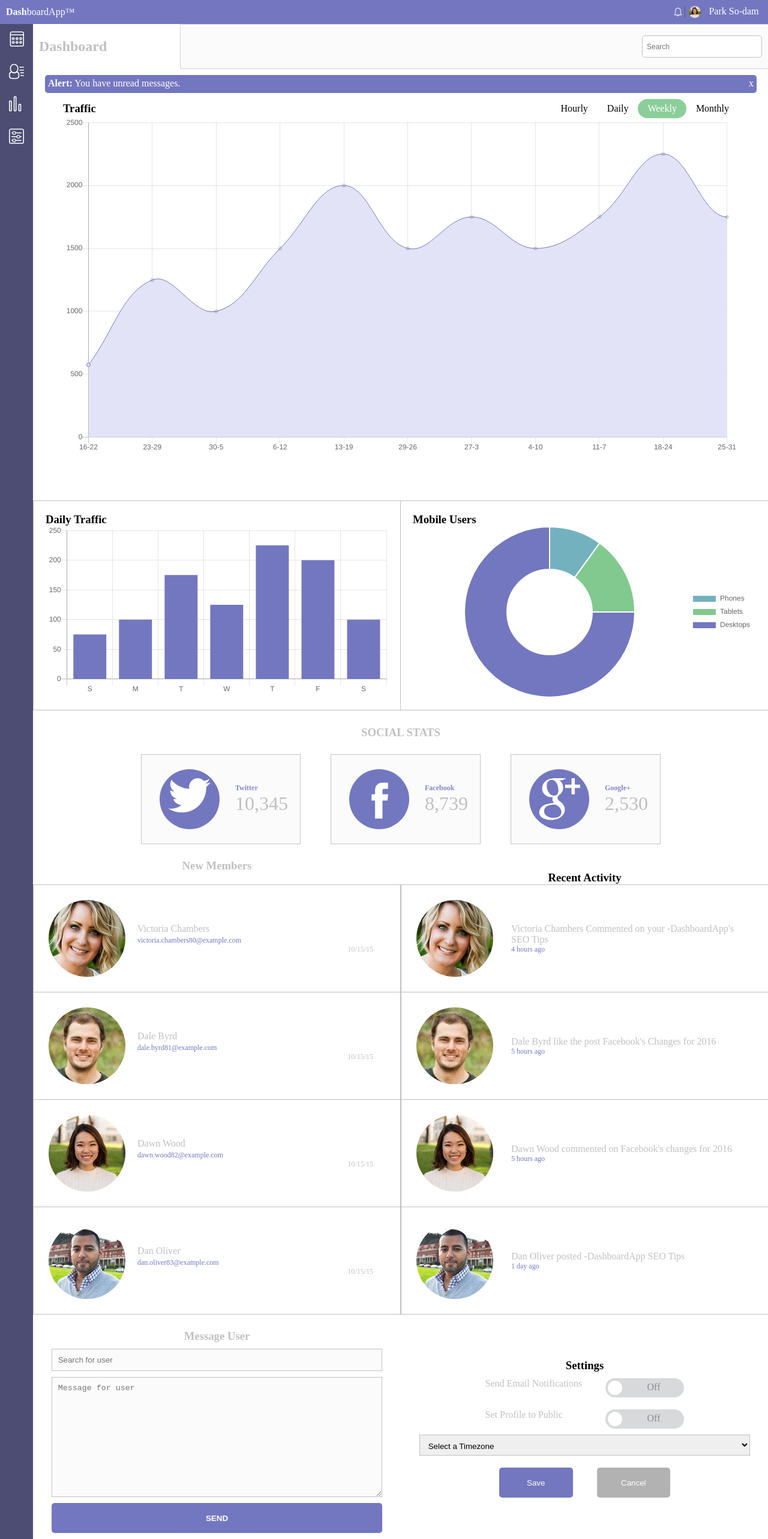
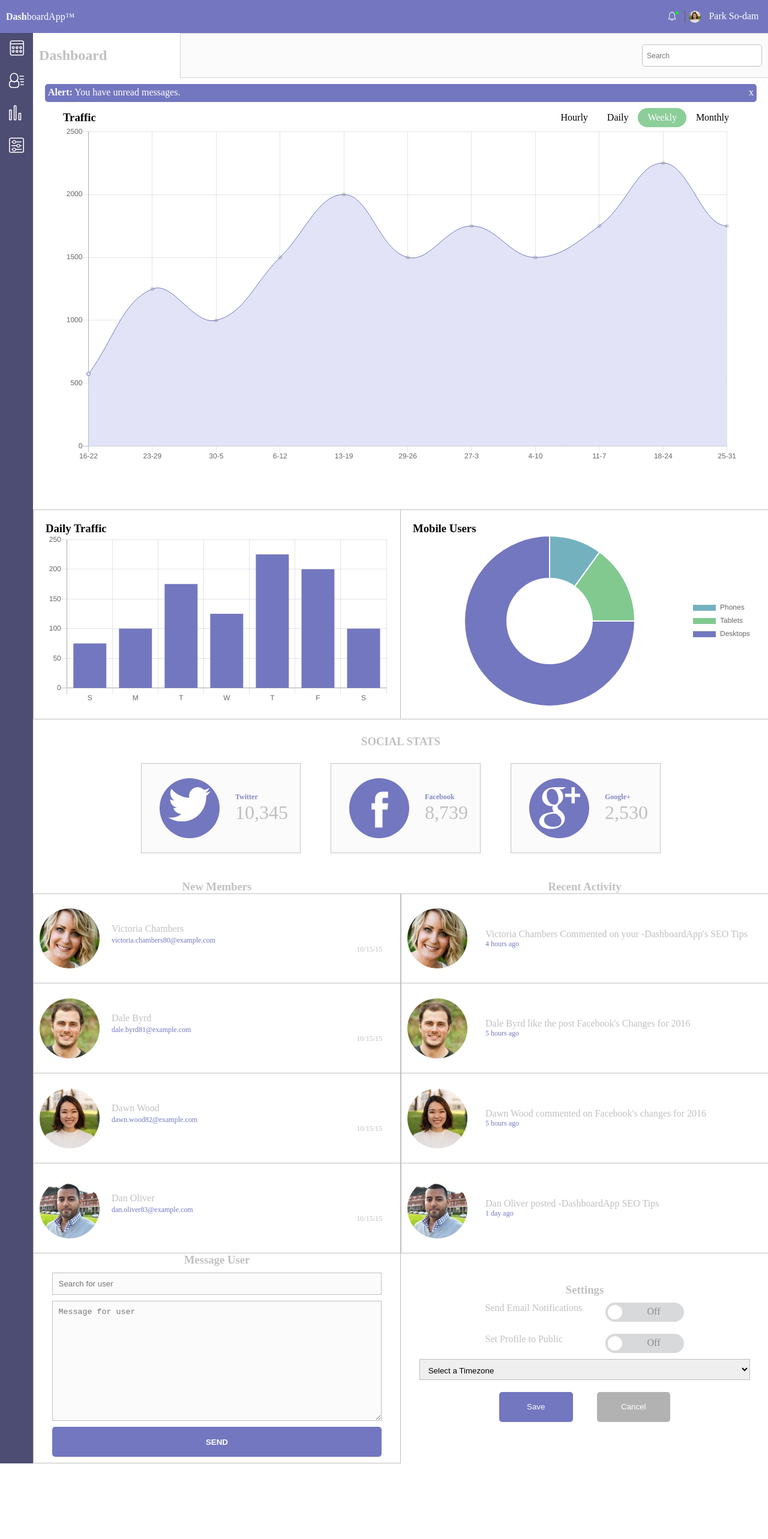
Before and after one commit to janxavierv17/techdegree-webappdashboard-project-7, a plain HTML site: page index.html in a window 1280 px wide. Shown: the whole page at 60% size. After the commit the page ends 2439 px from the top, so only its background shows below. Drawn offline with nearby package versions, Linux system fonts and the light colour scheme.

Commit message:
ready for submission

```diff
--- a/index.html
+++ b/index.html
@@ -214,8 +214,8 @@
 
       <!-- New Members Widget -->
       <section class="members">
-        <h3>New Members</h3>
         <div class="members-container">
+          <h3>New Members</h3>
           <div class="member-users">
             <img src="./images/member-1.jpg" class="profile-image" />
             <div class="members-text">
@@ -253,13 +253,12 @@
           </div>
         </div>
       </section>
-
       <!-- Recent Activity -->
       <section class="recent-activity">
-        <h3>Recent Activity</h3>
         <div class="recent-container">
+          <h3 class="recentHeader">Recent Activity</h3>
           <div class="users">
-            <img src="./images/member-1.jpg" class="profile-image" />
+            <img src="./images/member-1.jpg" class="userProfile-image" />
             <div class="recent-text">
               <p>
                 Victoria Chambers Commented on your -DashboardApp's SEO Tips
@@ -269,7 +268,7 @@
           </div>
 
           <div class="users">
-            <img src="./images/member-2.jpg" class="profile-image" />
+            <img src="./images/member-2.jpg" class="userProfile-image" />
             <div class="recent-text">
               <p>Dale Byrd like the post Facebook's Changes for 2016</p>
               <div class="activity">5 hours ago</div>
@@ -277,7 +276,7 @@
           </div>
 
           <div class="users">
-            <img src="./images/member-3.jpg" class="profile-image" />
+            <img src="./images/member-3.jpg" class="userProfile-image" />
             <div class="recent-text">
               <p>Dawn Wood commented on Facebook's changes for 2016</p>
               <div class="activity">5 hours ago</div>
@@ -285,7 +284,7 @@
           </div>
 
           <div class="users">
-            <img src="./images/member-4.jpg" class="profile-image" />
+            <img src="./images/member-4.jpg" class="userProfile-image" />
             <div class="recent-text">
               <p>Dan Oliver posted -DashboardApp SEO Tips</p>
               <div class="activity">1 day ago</div>
--- a/js/app.js
+++ b/js/app.js
@@ -114,3 +114,19 @@ var barChart = new Chart(doughnut, {
         }
     },
 });
+
+const userField = document.querySelector("#userField");
+const messageField = document.querySelector("#messageField")
+const send = document.querySelector("#send");
+
+send.addEventListener("click", () => {
+    if(userField.value === "" && messageField.value === ""){
+        alert("Please enter a user and a message before sending.")
+    }else if(userField.value === ""){
+        alert("Please enter the user name.")
+    }else if(messageField.value ===  ""){
+        alert("Please type a message for the user.")
+    }else{
+        alert(`Message has been sent to: ${userField.value}`)
+    }
+})
--- a/scss/components/header/_header.scss
+++ b/scss/components/header/_header.scss
@@ -6,20 +6,53 @@ header {
   align-items: center;
   background-color: #7477bf;
 
-  .header-user {
-    display: flex;
-    flex-direction: row;
-    justify-content: center;
-    align-items: center;
-  }
   .logo {
     p {
       color: white;
     }
   }
+
+  .header-user {
+    position: relative;
+    display: flex;
+    flex-direction: row;
+    justify-content: center;
+    align-items: center;
     svg {
+      margin: 10px;
       height: 15px;
       width: 20px;
+    }
+
+    // https://css-tricks.com/snippets/css/shake-css-keyframe-animation/
+    svg:hover {
+      animation: shake 0.82s cubic-bezier(0.36, 0.07, 0.19, 0.97) both;
+      transform: translate3d(0, 0, 0);
+      backface-visibility: hidden;
+      perspective: 1000px;
+    }
+
+    @keyframes shake {
+      10%,
+      90% {
+        transform: translate3d(-1px, 0, 0);
+      }
+
+      20%,
+      80% {
+        transform: translate3d(2px, 0, 0);
+      }
+
+      30%,
+      50%,
+      70% {
+        transform: translate3d(-4px, 0, 0);
+      }
+
+      40%,
+      60% {
+        transform: translate3d(4px, 0, 0);
+      }
     }
     span {
       width: 130px;
@@ -38,3 +71,16 @@ header {
       }
     }
   }
+
+  .header-user:before {
+    position: absolute;
+    background-color: rgb(7, 243, 7);
+    top: 8.5px;
+    left: 25.2px;
+    z-index: 0px;
+    border-radius: 100%;
+    content: "";
+    height: 5px;
+    width: 5px;
+  }
+}
--- a/scss/components/main/_main.scss
+++ b/scss/components/main/_main.scss
@@ -177,6 +177,9 @@
 .recent-activity {
   padding: 10px;
   text-align: center;
+  .recentHeader {
+    color: #c0c0c0;
+  }
   .recent-container {
     display: flex;
     flex-direction: column;
@@ -186,7 +189,8 @@
       width: 100%;
       display: flex;
       flex-direction: row;
-
+      justify-content: flex-start;
+      align-items: flex-start;
       img {
         border-radius: 50%;
       }
@@ -194,11 +198,10 @@
       .recent-text {
         display: flex;
         flex-direction: column;
-        justify-content: center;
-        align-items: start;
+        justify-content: flex-start;
+        align-items: flex-start;
         padding-left: 10px;
         font-size: 16px;
-
         span {
           font-size: 10px;
         }
@@ -250,6 +253,7 @@
 }
 
 .settings {
+  color: #c0c0c0;
   display: flex;
   flex-direction: column;
   justify-content: center;
@@ -309,7 +313,7 @@
   }
 
   main {
-    .alert {
+    & .alert {
       grid-column: 1 / span 2;
       grid-row: 2 / 2;
     }
@@ -418,15 +422,23 @@
       flex-direction: column;
       padding: 0px;
 
-      & .member-users:nth-child(n + 2) {
+      & .member-users:nth-child(n + 3) {
         border-top: none;
       }
       & .member-users {
+        padding: 10px;
         border: 1px solid #c0c0c0;
         display: flex;
         flex-direction: row;
         width: 100%;
-        padding: 25px;
+        height: 150px;
+        text-align: center;
+
+        .profile-image {
+          margin: auto;
+          width: 100px;
+          height: 100px;
+        }
         & .members-text {
           margin: auto 20px;
           text-align: left;
@@ -438,22 +450,29 @@
     }
 
     & .recent-activity {
-      padding: 20px 0 25px 0;
-
+      padding: 20px 0 0 0;
       & .recent-container {
-        & .users:nth-child(n + 2) {
+        & .users:nth-child(n + 3) {
           border-top: none;
         }
         & .users {
+          padding: 10px;
           border: 1px solid #c0c0c0;
           display: flex;
           flex-direction: row;
+          height: 150px;
           width: 100%;
-          padding: 25px;
+          text-align: center;
+          & .userProfile-image {
+            margin: auto;
+            width: 100px;
+            height: 100px;
+          }
           & .recent-text {
             text-align: left;
             margin: auto 20px;
             color: #c0c0c0;
+            width: 100%;
             & .activity {
               color: #7377bf;
               font-size: 12px;
@@ -462,5 +481,12 @@
         }
       }
     }
+
+    & .message {
+      height: 100%;
+      border-left: 1px #c0c0c0 solid;
+      border-right: 1px #c0c0c0 solid;
+      border-bottom: 1px #c0c0c0 solid;
+    }
   }
 }
```
Also changed, not shown: css/components/index.css, css/styles.css, 2 other files. Lines whose indentation alone changed are shown as unchanged.
